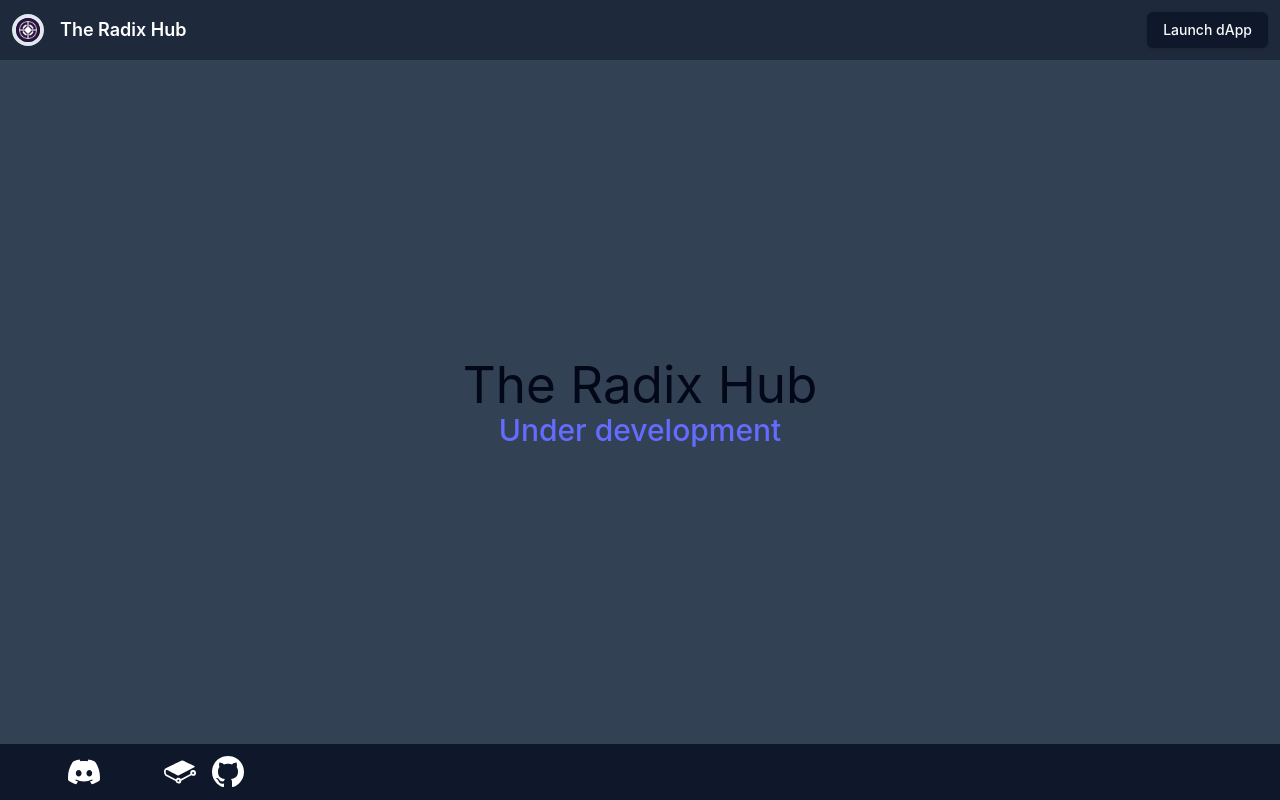
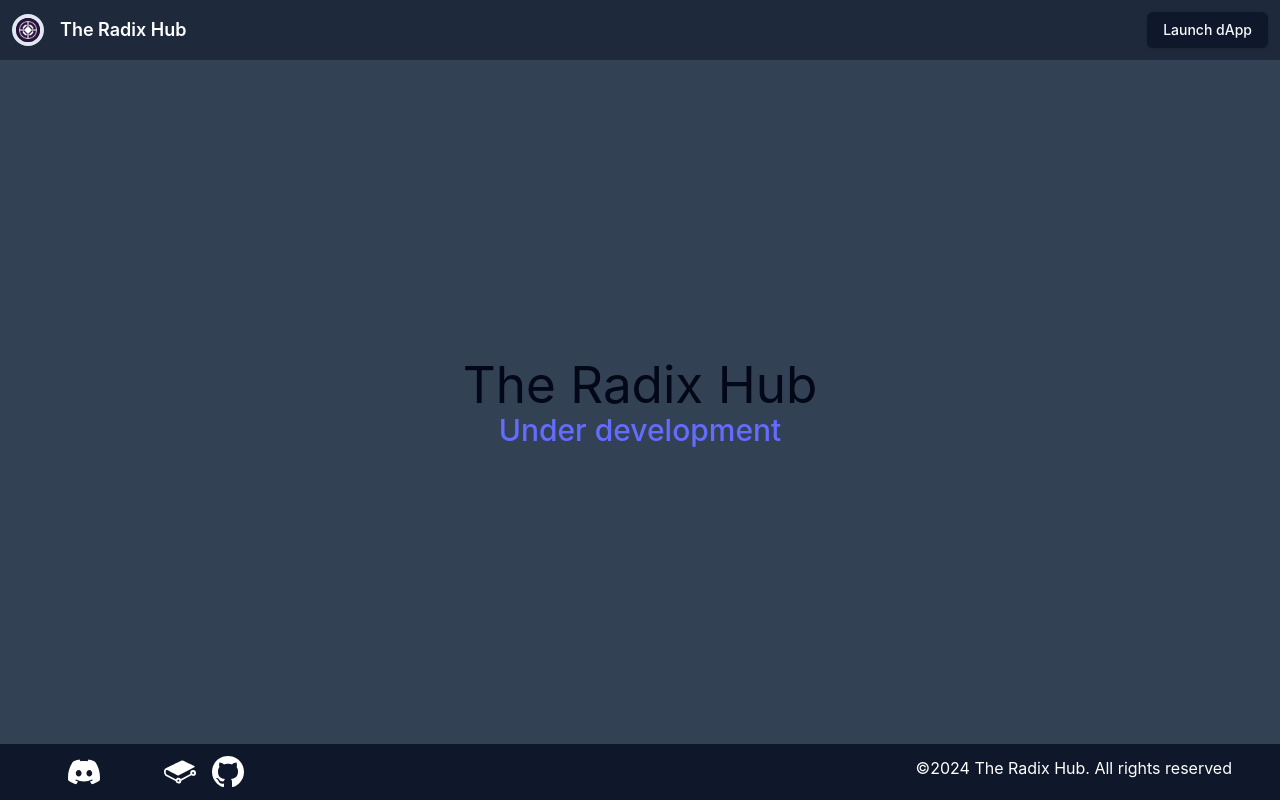
Before and after one commit to TheRadixHub/theradixhub.github.io, a React (Vite) app: page / in a window 1280 px wide. Built offline with nearby package versions, Linux system fonts and the light colour scheme.

Commit message:
Update App.tsx

```diff
--- a/src/App.tsx
+++ b/src/App.tsx
@@ -44,11 +44,16 @@ function App() {
                 <a title="Whitepaper" href="https://bridge-route-x.gitbook.io/project-overview/" className='mx-2'><img alt="Whitepaper" src='src/assets/gitbook_white.svg' loading="lazy" className='w-8 h-8'></img></a>
                 <a title="Github" href='https://www.github.com/TheRadixHub' className='mx-2'><img link='www.google.com' src='src/assets/github_icon_white.svg' loading="lazy" className='w-8 h-8'></img></a>
               </div>
-              <div title="Feedback link" className='flex flex-row w-fit m-3 items-center text-center text-transparent'>
-                <div>a</div>
-                <div>Feedback</div>
+              <div>
+                <div className='flex flex-row text-white items-center'>
+                  <div title="Feedback link" className='flex flex-row w-fit m-3 text-center text-transparent'>
+                    <div>a</div>
+                    <div>Feedback</div>
+                  </div>
+                  <div className=''>©2024 The Radix Hub. All rights reserved</div>
+                </div>
               </div>
-              </div>
+            </div>
           </div>
 
         </footer>
```
